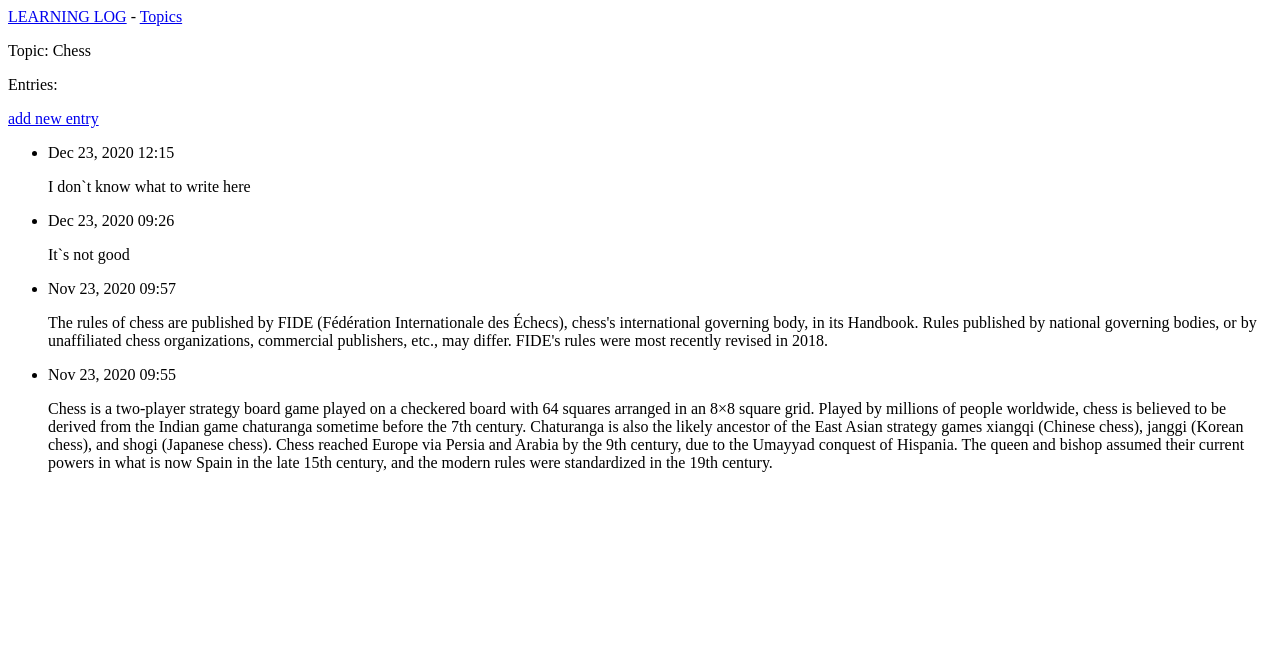
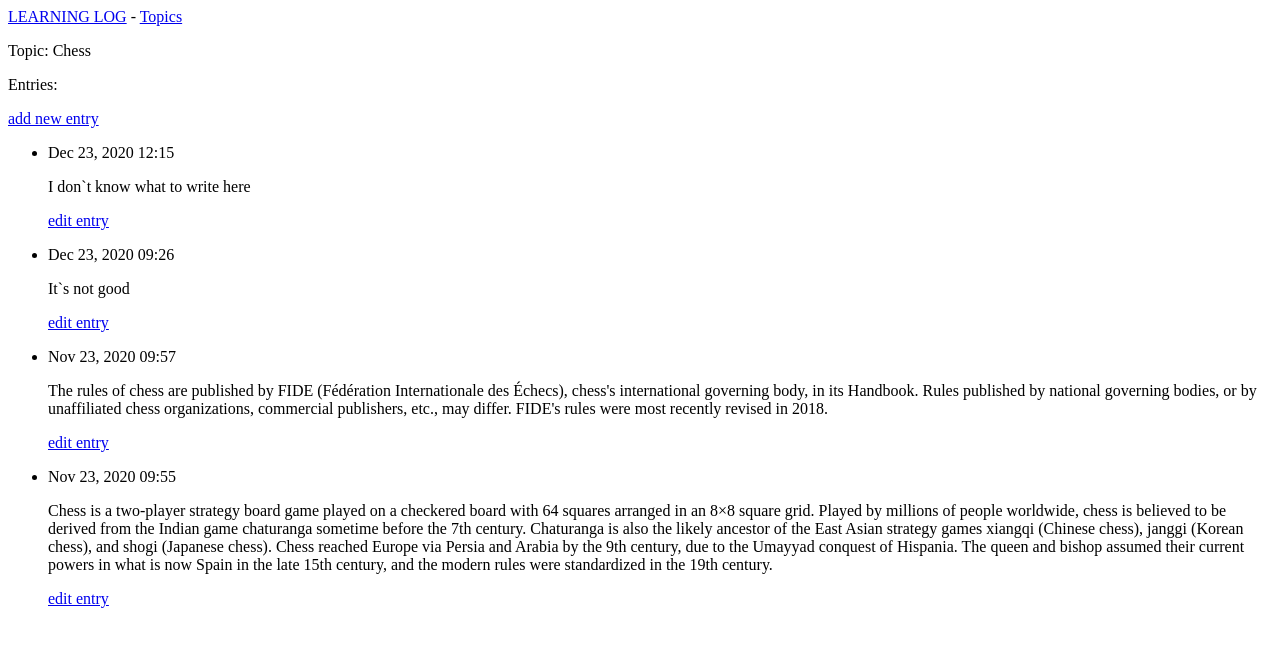
Before and after one commit to B-ployer/Learning_Log_with_Django, a Django app: page /topics/1/ in a window 1280 px wide. Shown: the top 647 px of the page. Run offline with Django 3.2, Linux system fonts and the light colour scheme; data comes from the database, SQL or seed files in the repository; both versions use the stored data as it was after the commit.

Commit message:
Added the ability to edit an existing topic article

```diff
--- a/l_logs/models.py
+++ b/l_logs/models.py
@@ -4,6 +4,7 @@ class Topic(models.Model):
     """Тема, которую изучает пользователь"""
     text = models.CharField(max_length=200)
     date_added = models.DateTimeField(auto_now_add=True)
+
     def __str__(self):
         """Возвращает строковое представление модели"""
         return self.text
--- a/l_logs/templates/l_logs/topic.html
+++ b/l_logs/templates/l_logs/topic.html
@@ -13,6 +13,9 @@
   <li>
     <p>{{ entry.date_added|date:'M d, Y H:i' }}</p>
     <p>{{ entry.text|linebreaks }}</p>
+    <p>
+      <a href="{% url 'l_logs:edit_entry' entry.id %}">edit entry</a>
+    </p>
   </li>
 {% empty %}
   <li>
--- a/l_logs/urls.py
+++ b/l_logs/urls.py
@@ -20,4 +20,7 @@ urlpatterns = [
 
     # Страница для добавления новой записи
     path('new_entry/<int:topic_id>/', views.new_entry, name='new_entry'),
+
+    # Страница для редактирования записи
+    path('edit_entry/<int:entry_id>/', views.edit_entry, name='edit_entry'),
 ]
--- a/l_logs/views.py
+++ b/l_logs/views.py
@@ -3,7 +3,7 @@ from django.shortcuts import render
 from django.http import HttpResponseRedirect
 from django.urls import reverse
 
-from .models import Topic
+from .models import Topic, Entry
 from .forms import TopicForm, EntryForm
 
 def index(request):
@@ -60,3 +60,22 @@ def  new_entry(request, topic_id):
 
     context = {'topic' : topic, 'form' : form}
     return render(request, 'l_logs/new_entry.html', context)
+
+
+def edit_entry(request, entry_id):
+    """Редактирует существующую запись."""
+    entry = Entry.objects.get(id=entry_id)
+    topic = entry.topic
+
+    if request.method != 'POST':
+        # Исходный запрос; форма заполняется данными текущей записи.
+        form = EntryForm(instance=entry)
+    else:
+        # Отправлены данные POST; обработать данные.
+        form = EntryForm(instance=entry, data=request.POST)
+        if form.is_valid():
+            form.save()
+            return HttpResponseRedirect(reverse('l_logs:topic', args=[topic.id]))
+
+    context = {'entry' : entry, 'topic' : topic, 'form' : form}
+    return render(request, 'l_logs/edit_entry.html', context)
```
Also changed, not shown: l_logs/templates/l_logs/edit_entry.html (added, +14 -0 lines), db.sqlite3.
